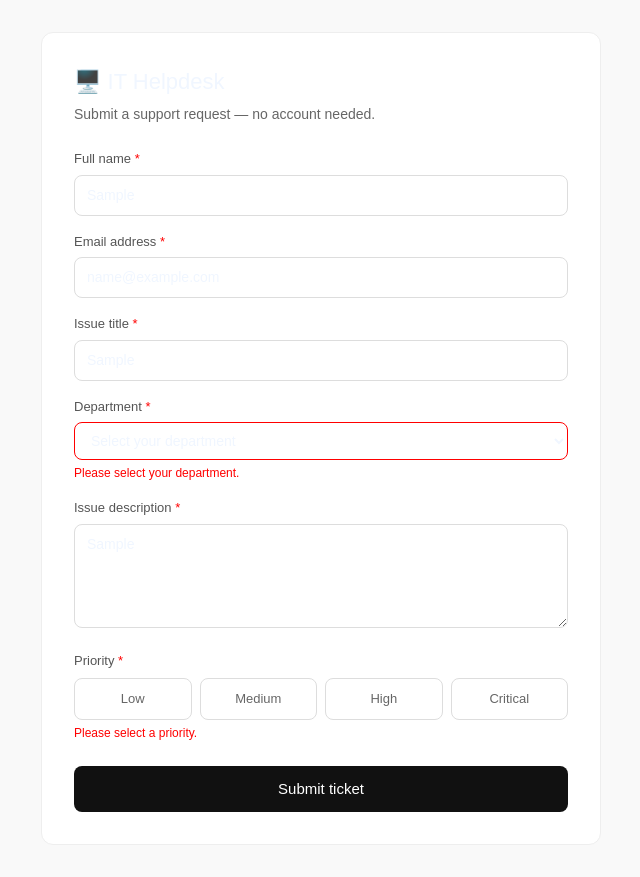
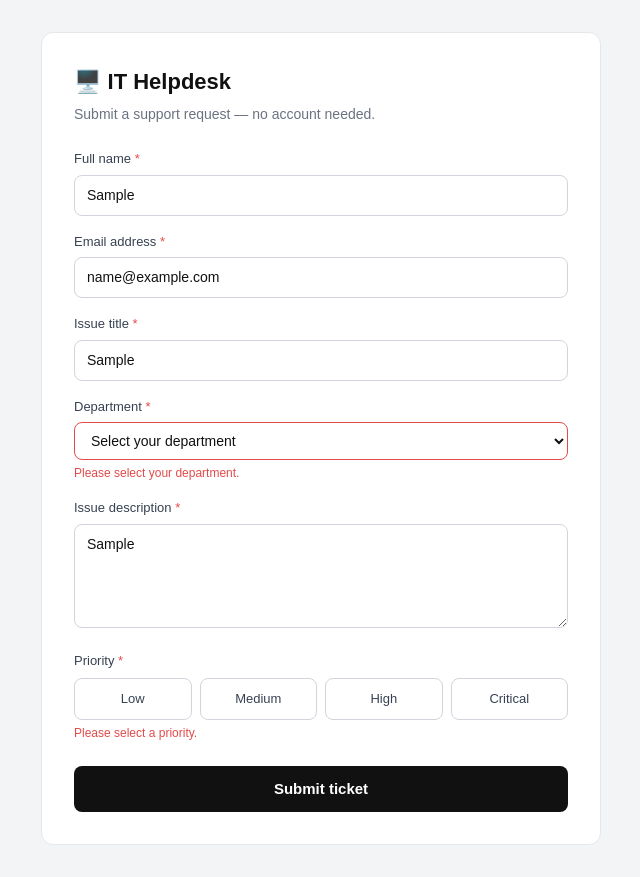
Before and after one commit to mikheljohn-arch/it-system, a Next.js app: page /Submit in a window 1280 px wide. Both pictures are taken after typing "Sample", "name@example.com", "Sample", "Sample" into the empty fields and a click on the button "Submit ticket". Shown: the whole page, without its empty margins (319-959 px from the left). Built offline with nearby package versions, Linux system fonts and the light colour scheme.

Commit message:
fix: visible input text and sender name in description

```diff
--- a/src/app/Submit/page.tsx
+++ b/src/app/Submit/page.tsx
@@ -5,12 +5,7 @@ import { createClient } from '@/lib/supabase/client'
 
 export default function SubmitPage() {
   const [form, setForm] = useState({
-    full_name: '',
-    email: '',
-    department: '',
-    title: '',
-    description: '',
-    priority: '',
+    full_name: '', email: '', department: '', title: '', description: '', priority: '',
   })
   const [errors, setErrors] = useState<Record<string, string>>({})
   const [submitted, setSubmitted] = useState(false)
@@ -32,9 +27,10 @@ export default function SubmitPage() {
     if (!validate()) return
     setLoading(true)
     const supabase = createClient()
+    const fullDescription = `Submitted by: ${form.full_name} (${form.email})\nDepartment: ${form.department}\n\n${form.description}`
     const { error } = await supabase.from('tickets').insert({
       title: form.title,
-      description: form.description,
+      description: fullDescription,
       category: 'software',
       priority: form.priority.toLowerCase(),
       status: 'open',
@@ -51,14 +47,27 @@ export default function SubmitPage() {
     { label: 'Critical', color: '#791F1F', bg: '#FCEBEB', border: '#A32D2D' },
   ]
 
+  const field = (hasError: boolean): React.CSSProperties => ({
+    width: '100%',
+    padding: '9px 12px',
+    border: `1px solid ${hasError ? '#e24b4a' : '#d1d5db'}`,
+    borderRadius: '8px',
+    fontSize: '14px',
+    outline: 'none',
+    boxSizing: 'border-box',
+    color: '#111111',
+    background: '#ffffff',
+    fontFamily: 'sans-serif',
+  })
+
   if (submitted) return (
-    <div style={{ minHeight: '100vh', display: 'flex', alignItems: 'center', justifyContent: 'center', fontFamily: 'sans-serif' }}>
+    <div style={{ minHeight: '100vh', display: 'flex', alignItems: 'center', justifyContent: 'center', background: '#f3f4f6', fontFamily: 'sans-serif' }}>
       <div style={{ textAlign: 'center', padding: '2rem' }}>
         <div style={{ fontSize: 64, marginBottom: 16 }}>✅</div>
-        <h2 style={{ fontSize: 22, fontWeight: 500, marginBottom: 8 }}>Ticket submitted!</h2>
-        <p style={{ color: '#666', marginBottom: 24 }}>Your IT support request has been received. We'll get back to you shortly.</p>
+        <h2 style={{ fontSize: 22, fontWeight: 600, marginBottom: 8, color: '#111' }}>Ticket submitted!</h2>
+        <p style={{ color: '#6b7280', marginBottom: 24 }}>Your IT support request has been received. We'll get back to you shortly.</p>
         <button onClick={() => { setSubmitted(false); setForm({ full_name: '', email: '', department: '', title: '', description: '', priority: '' }) }}
-          style={{ padding: '10px 24px', border: '1px solid #ddd', borderRadius: 8, background: 'transparent', cursor: 'pointer', fontSize: 14 }}>
+          style={{ padding: '10px 24px', border: '1px solid #d1d5db', borderRadius: '8px', background: '#fff', cursor: 'pointer', fontSize: '14px', color: '#111' }}>
           Submit another ticket
         </button>
       </div>
@@ -66,71 +75,71 @@ export default function SubmitPage() {
   )
 
   return (
-    <div style={{ minHeight: '100vh', background: '#f9f9f9', fontFamily: 'sans-serif', padding: '2rem 1rem' }}>
-      <div style={{ maxWidth: 560, margin: '0 auto', background: '#fff', borderRadius: 12, border: '1px solid #eee', padding: '2rem' }}>
-        <h1 style={{ fontSize: 22, fontWeight: 500, marginBottom: 6 }}>🖥️ IT Helpdesk</h1>
-        <p style={{ color: '#666', fontSize: 14, marginBottom: 24 }}>Submit a support request — no account needed.</p>
+    <div style={{ minHeight: '100vh', background: '#f3f4f6', fontFamily: 'sans-serif', padding: '2rem 1rem' }}>
+      <div style={{ maxWidth: 560, margin: '0 auto', background: '#ffffff', borderRadius: '12px', border: '1px solid #e5e7eb', padding: '2rem' }}>
+        <h1 style={{ fontSize: 22, fontWeight: 600, marginBottom: 6, color: '#111111' }}>🖥️ IT Helpdesk</h1>
+        <p style={{ color: '#6b7280', fontSize: 14, marginBottom: 24 }}>Submit a support request — no account needed.</p>
 
-        {[
+        {([
           { id: 'full_name', label: 'Full name', type: 'text', placeholder: 'e.g. Juan dela Cruz' },
           { id: 'email', label: 'Email address', type: 'email', placeholder: 'you@company.com' },
           { id: 'title', label: 'Issue title', type: 'text', placeholder: 'Brief summary of the problem' },
-        ].map(({ id, label, type, placeholder }) => (
+        ] as const).map(({ id, label, type, placeholder }) => (
           <div key={id} style={{ marginBottom: 16 }}>
-            <label style={{ display: 'block', fontSize: 13, fontWeight: 500, color: '#555', marginBottom: 6 }}>
-              {label} <span style={{ color: 'red' }}>*</span>
+            <label style={{ display: 'block', fontSize: 13, fontWeight: 500, color: '#374151', marginBottom: 6 }}>
+              {label} <span style={{ color: '#e24b4a' }}>*</span>
             </label>
-            <input type={type} placeholder={placeholder} value={(form as any)[id]}
+            <input type={type} placeholder={placeholder} value={form[id]}
               onChange={e => setForm(f => ({ ...f, [id]: e.target.value }))}
-              style={{ width: '100%', padding: '9px 12px', border: `1px solid ${errors[id] ? 'red' : '#ddd'}`, borderRadius: 8, fontSize: 14, outline: 'none', boxSizing: 'border-box' }} />
-            {errors[id] && <p style={{ color: 'red', fontSize: 12, marginTop: 4 }}>{errors[id]}</p>}
+              style={field(!!errors[id])} />
+            {errors[id] && <p style={{ color: '#e24b4a', fontSize: 12, marginTop: 4 }}>{errors[id]}</p>}
           </div>
         ))}
 
         <div style={{ marginBottom: 16 }}>
-          <label style={{ display: 'block', fontSize: 13, fontWeight: 500, color: '#555', marginBottom: 6 }}>
-            Department <span style={{ color: 'red' }}>*</span>
+          <label style={{ display: 'block', fontSize: 13, fontWeight: 500, color: '#374151', marginBottom: 6 }}>
+            Department <span style={{ color: '#e24b4a' }}>*</span>
           </label>
           <select value={form.department} onChange={e => setForm(f => ({ ...f, department: e.target.value }))}
-            style={{ width: '100%', padding: '9px 12px', border: `1px solid ${errors.department ? 'red' : '#ddd'}`, borderRadius: 8, fontSize: 14, outline: 'none', background: '#fff', boxSizing: 'border-box' }}>
+            style={field(!!errors.department)}>
             <option value=''>Select your department</option>
             {['Administration', 'Finance', 'Human Resources', 'IT', 'Operations', 'Sales & Marketing', 'Other'].map(d => (
-              <option key={d}>{d}</option>
+              <option key={d} value={d}>{d}</option>
             ))}
           </select>
-          {errors.department && <p style={{ color: 'red', fontSize: 12, marginTop: 4 }}>{errors.department}</p>}
+          {errors.department && <p style={{ color: '#e24b4a', fontSize: 12, marginTop: 4 }}>{errors.department}</p>}
         </div>
 
         <div style={{ marginBottom: 16 }}>
-          <label style={{ display: 'block', fontSize: 13, fontWeight: 500, color: '#555', marginBottom: 6 }}>
-            Issue description <span style={{ color: 'red' }}>*</span>
+          <label style={{ display: 'block', fontSize: 13, fontWeight: 500, color: '#374151', marginBottom: 6 }}>
+            Issue description <span style={{ color: '#e24b4a' }}>*</span>
           </label>
           <textarea placeholder='Describe the issue in detail...' value={form.description}
             onChange={e => setForm(f => ({ ...f, description: e.target.value }))} rows={4}
-            style={{ width: '100%', padding: '9px 12px', border: `1px solid ${errors.description ? 'red' : '#ddd'}`, borderRadius: 8, fontSize: 14, outline: 'none', resize: 'vertical', boxSizing: 'border-box' }} />
-          {errors.description && <p style={{ color: 'red', fontSize: 12, marginTop: 4 }}>{errors.description}</p>}
+            style={{ ...field(!!errors.description), resize: 'vertical' }} />
+          {errors.description && <p style={{ color: '#e24b4a', fontSize: 12, marginTop: 4 }}>{errors.description}</p>}
         </div>
 
         <div style={{ marginBottom: 24 }}>
-          <label style={{ display: 'block', fontSize: 13, fontWeight: 500, color: '#555', marginBottom: 8 }}>
-            Priority <span style={{ color: 'red' }}>*</span>
+          <label style={{ display: 'block', fontSize: 13, fontWeight: 500, color: '#374151', marginBottom: 8 }}>
+            Priority <span style={{ color: '#e24b4a' }}>*</span>
           </label>
           <div style={{ display: 'grid', gridTemplateColumns: 'repeat(4,1fr)', gap: 8 }}>
             {priorities.map(({ label, color, bg, border }) => (
               <button key={label} onClick={() => setForm(f => ({ ...f, priority: label }))}
-                style={{ padding: '10px 4px', borderRadius: 8, fontSize: 13, fontWeight: 500, cursor: 'pointer', transition: 'all 0.15s',
-                  border: `1px solid ${form.priority === label ? border : '#ddd'}`,
-                  background: form.priority === label ? bg : '#fff',
-                  color: form.priority === label ? color : '#666' }}>
+                style={{ padding: '10px 4px', borderRadius: '8px', fontSize: 13, fontWeight: 500, cursor: 'pointer',
+                  border: `1px solid ${form.priority === label ? border : '#d1d5db'}`,
+                  background: form.priority === label ? bg : '#ffffff',
+                  color: form.priority === label ? color : '#374151' }}>
                 {label}
               </button>
             ))}
           </div>
-          {errors.priority && <p style={{ color: 'red', fontSize: 12, marginTop: 4 }}>{errors.priority}</p>}
+          {errors.priority && <p style={{ color: '#e24b4a', fontSize: 12, marginTop: 4 }}>{errors.priority}</p>}
         </div>
 
         <button onClick={handleSubmit} disabled={loading}
-          style={{ width: '100%', padding: 12, background: '#111', color: '#fff', border: 'none', borderRadius: 8, fontSize: 15, fontWeight: 500, cursor: loading ? 'not-allowed' : 'pointer', opacity: loading ? 0.6 : 1 }}>
+          style={{ width: '100%', padding: '12px', background: '#111111', color: '#ffffff', border: 'none', borderRadius: '8px', fontSize: '15px', fontWeight: 600, cursor: loading ? 'not-allowed' : 'pointer', opacity: loading ? 0.6 : 1 }}>
           {loading ? 'Submitting…' : 'Submit ticket'}
         </button>
       </div>
```
